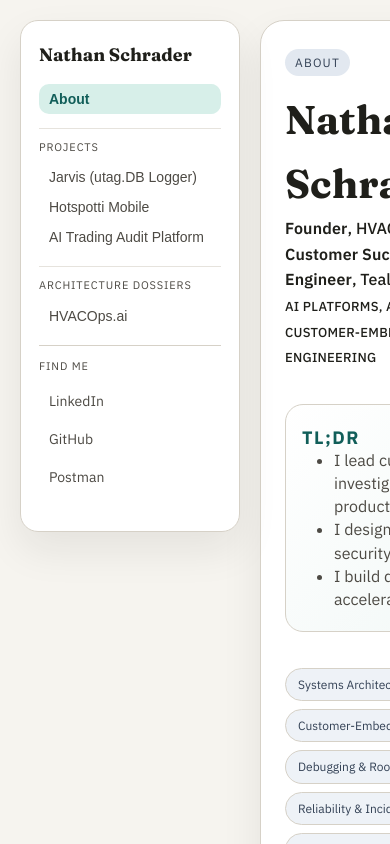
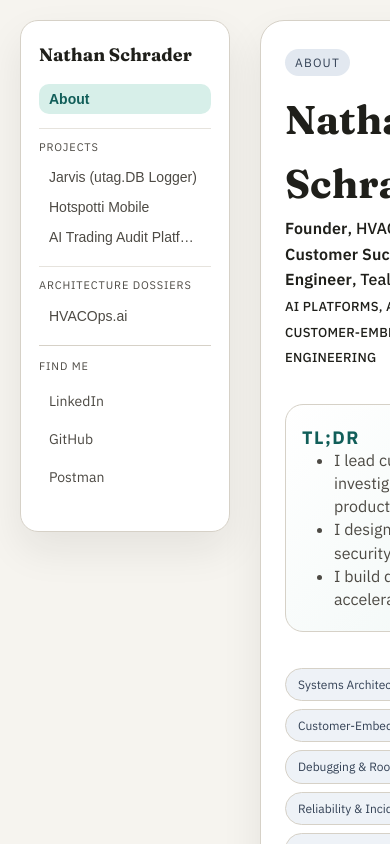
Before and after one commit to schradermade/nathanschrader, a Next.js app: page / in a window 390 px wide. Shown: the top 844 px of the page. Built offline with nearby package versions, Linux system fonts and the light colour scheme.

Commit message:
Slim nav on smaller screens

```diff
--- a/src/app/globals.css
+++ b/src/app/globals.css
@@ -23,6 +23,7 @@
   --shell-pad-x: 32px;
   --shell-pad-top: 28px;
   --shell-gap: var(--shell-pad-x);
+  --nav-width-compact: 210px;
 }
 
 * {
@@ -46,6 +47,7 @@
 
 main {
   min-height: 100vh;
+  min-height: 100svh;
 }
 
 .docs-shell {
@@ -64,6 +66,7 @@
 .single-shell {
   position: relative;
   min-height: 100vh;
+  min-height: 100svh;
   padding: var(--shell-pad-top) var(--shell-pad-x) 28px;
   display: grid;
   grid-template-columns: minmax(220px, var(--nav-width)) 1fr;
@@ -116,6 +119,9 @@
   text-align: left;
   width: 100%;
   cursor: pointer;
+  white-space: nowrap;
+  overflow: hidden;
+  text-overflow: ellipsis;
 }
 
 .single-nav a:hover,
@@ -303,6 +309,7 @@
     --shell-pad-x: 20px;
     --shell-pad-top: 20px;
     --shell-gap: var(--shell-pad-x);
+    --nav-width: var(--nav-width-compact);
   }
 
   .docs-shell {
@@ -416,6 +423,9 @@
   border-radius: 10px;
   color: var(--muted);
   font-size: 14px;
+  white-space: nowrap;
+  overflow: hidden;
+  text-overflow: ellipsis;
 }
 
 .nav a.active {
```
